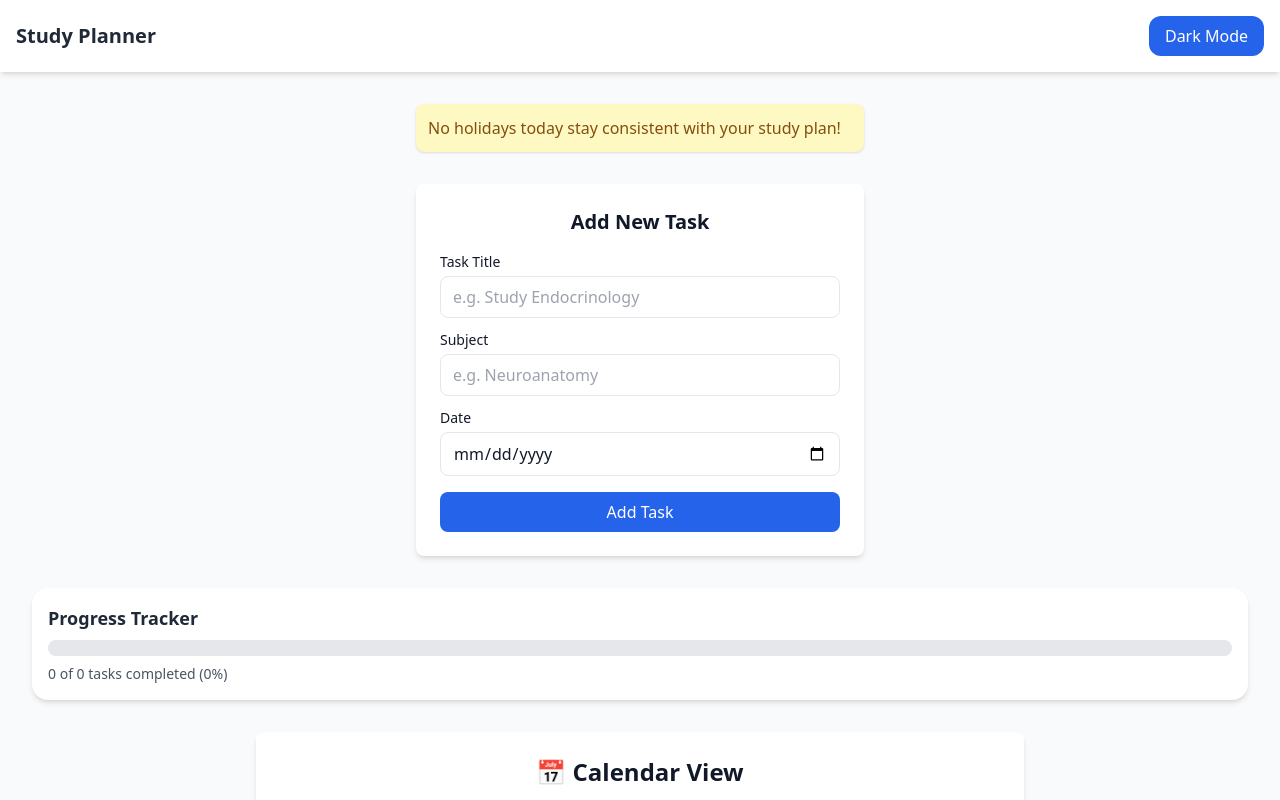
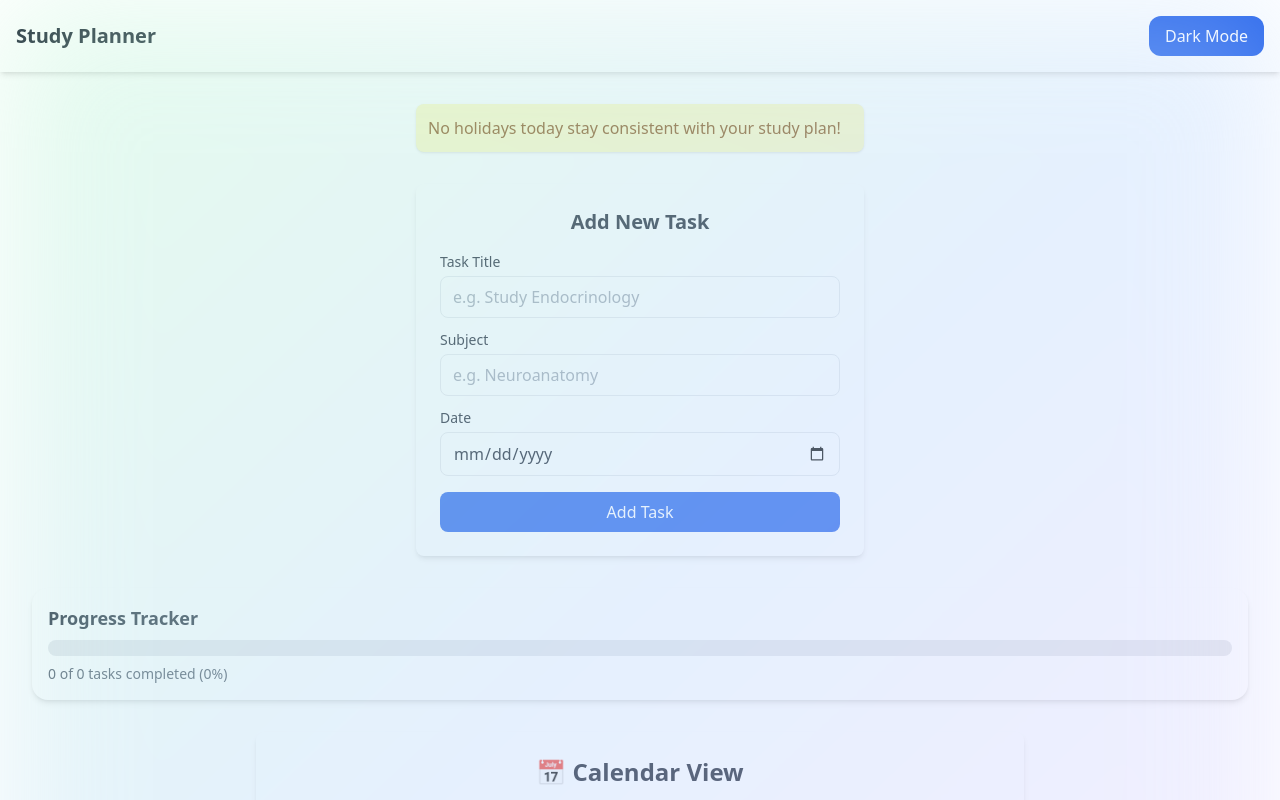
Before and after one commit to Taiwo-10/study-planner-app, a React (Vite) app: page / in a window 1280 px wide. Shown: the top 800 px of the page. Built offline with nearby package versions, Linux system fonts and the light colour scheme; no server answers.

Commit message:
Background gradient updated

```diff
--- a/src/App.jsx
+++ b/src/App.jsx
@@ -31,7 +31,9 @@ function App() {
     );
 
   return (
-    <div className="min-h-screen flex flex-col bg-gray-50 dark:bg-gray-900 text-gray-900 dark:text-gray-100">
+    <div className="relative min-h-screen text-gray-900 dark:text-gray-100 overflow-hidden">
+      {/* Blurred gradient background */}
+      <div className="absolute inset-0 bg-gradient-to-br from-green-200 via-blue-200 to-purple-200 blur-3xl opacity-40"></div>
       {/* Navbar */}
       <Navbar />
 
```
